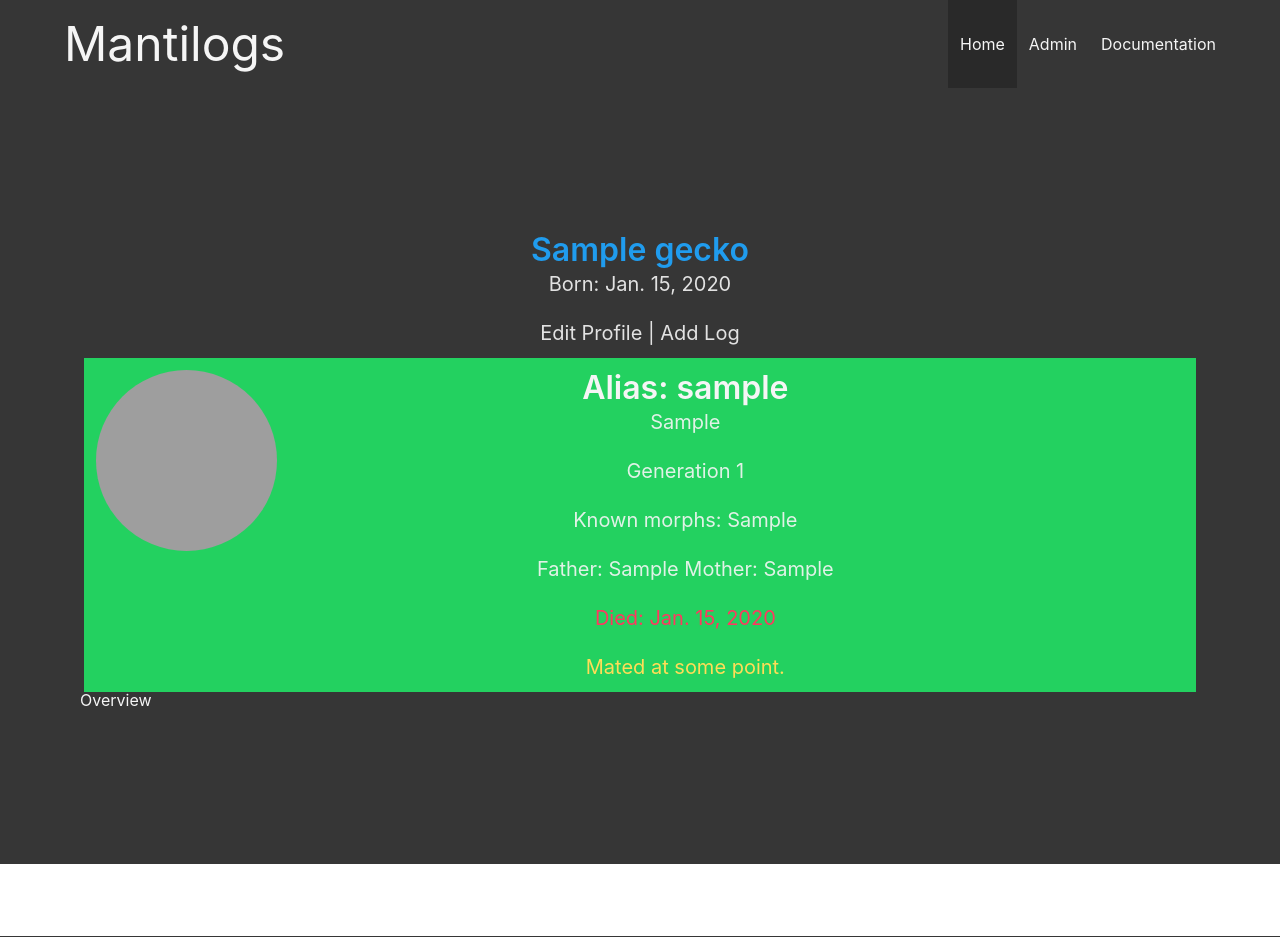
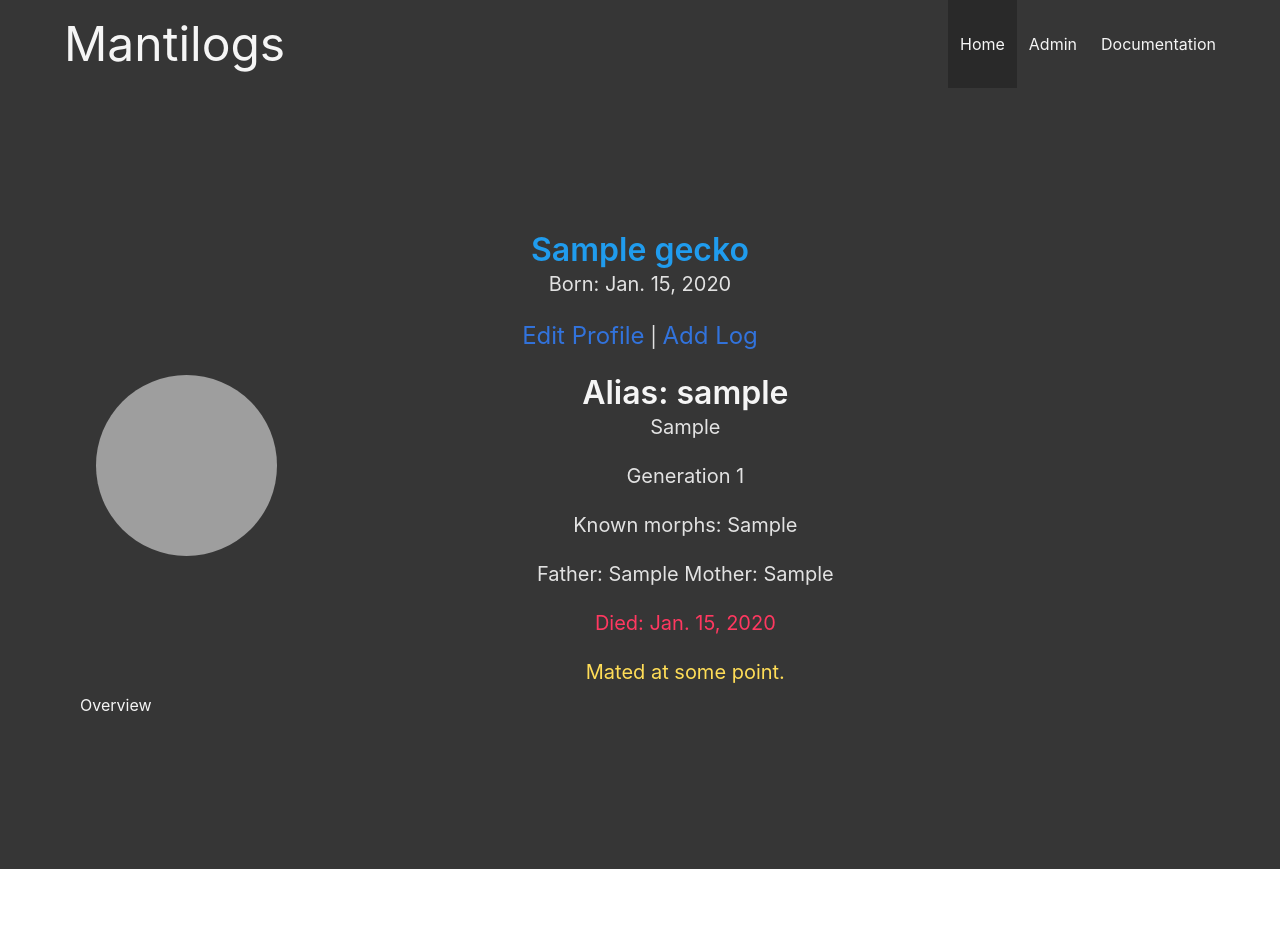
Before and after one commit to RowingWolfe/mantilogs2, a Django app: a page that uses mantilogs/mantis_profiles/templates/gecko_profile.html in a window 1280 px wide. Shown: the top 937 px of the page. Run offline with Django 3.2, Linux system fonts and the light colour scheme; tables that the repository leaves empty hold one stand-in row (values such as "Sample post"); parts of the project's set-up code (start-up, migrations or seed data) failed here and were passed over; grey boxes are pictures that could not be loaded.

Commit message:
Made the edit profile and add log links more obvious. Tried to add more contrast.

```diff
--- a/mantilogs/mantis_profiles/templates/gecko_profile.html
+++ b/mantilogs/mantis_profiles/templates/gecko_profile.html
@@ -56,11 +56,11 @@ July 8, 2020-->
       <h2 class="subtitle">
         Born: {{gecko.birthday}}
       </h2>
-      <p class="subtitle"><a href="/admin/mantis_profiles/gecko/{{gecko.name}}/change/">Edit Profile</a> | <a href="/admin/mantis_profiles/gecko_log/add/">Add Log</a> </p>
+      <p class="subtitle"><a class=" has-text-link is-size-4" href="/admin/mantis_profiles/gecko/{{gecko.name}}/change/">Edit Profile</a> | <a class="has-text-link is-size-4" href="/admin/mantis_profiles/gecko_log/add/">Add Log</a> </p>
 
       <div class="container is-fluid">
 <div class="tile is-ancestor">
-  <div class="tile is-parent has-background-success">
+  <div class="tile is-parent has-background-success-dark">
     <div class="tile is-child is-2">
       <figure class="image is-200x200" >
         <img class="is-rounded"src="https://picsum.photos/200" alt="Picture of {{gecko.name}}">
@@ -106,7 +106,7 @@ July 8, 2020-->
   </div>
      <div class="block">
         {% for log in all_logs %}
-          <div class="has-background-dark">
+          <div class="has-background-dark has-text-light">
            <h2 class="has-text-success has-text-centered is-size-3">{{log.date}} - Temps {{log.high_temp_last_24}}/{{log.low_temp_last_24}}</h2>
            {% if log.molted %}
            <p class="has-text-warning">Molted</p>
```
